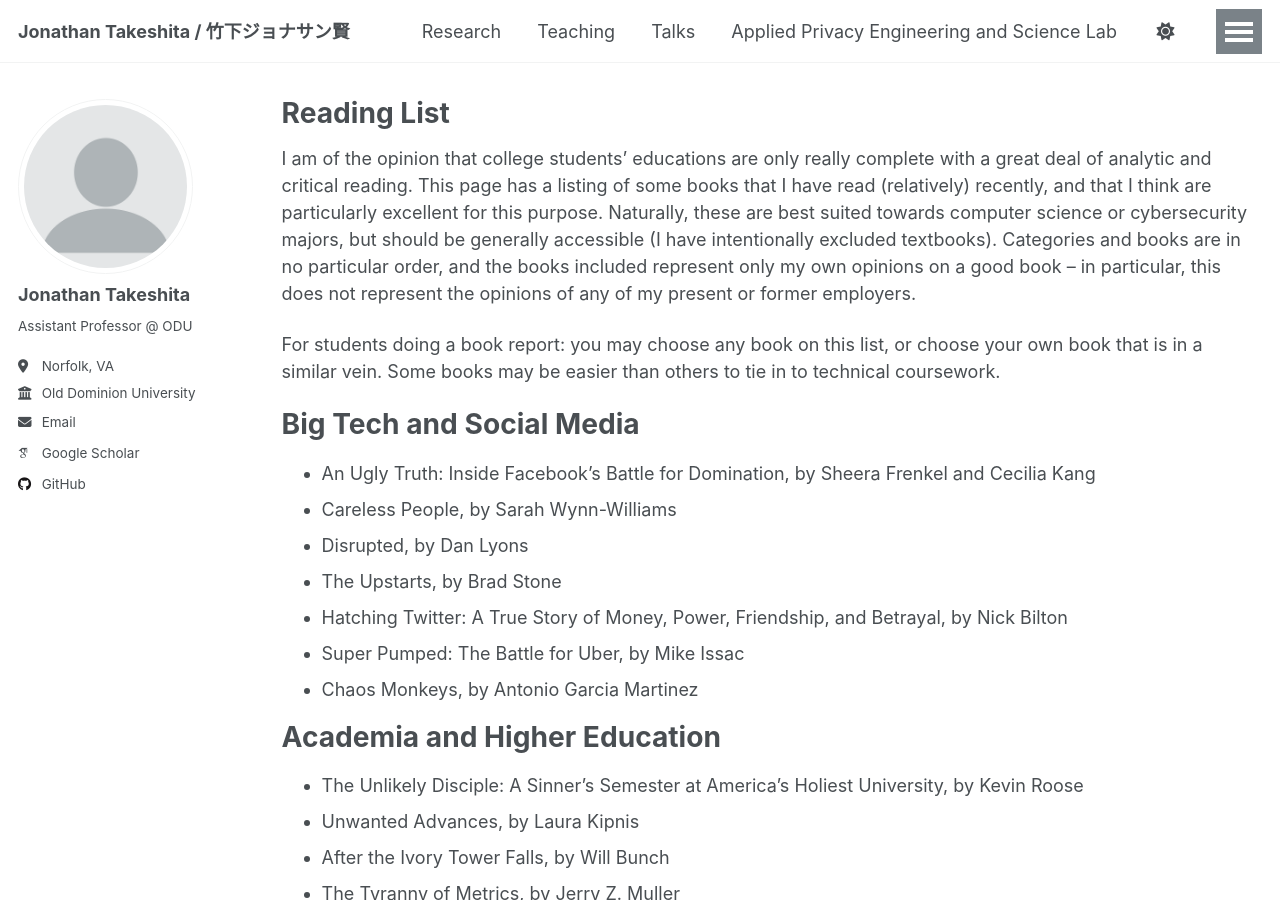
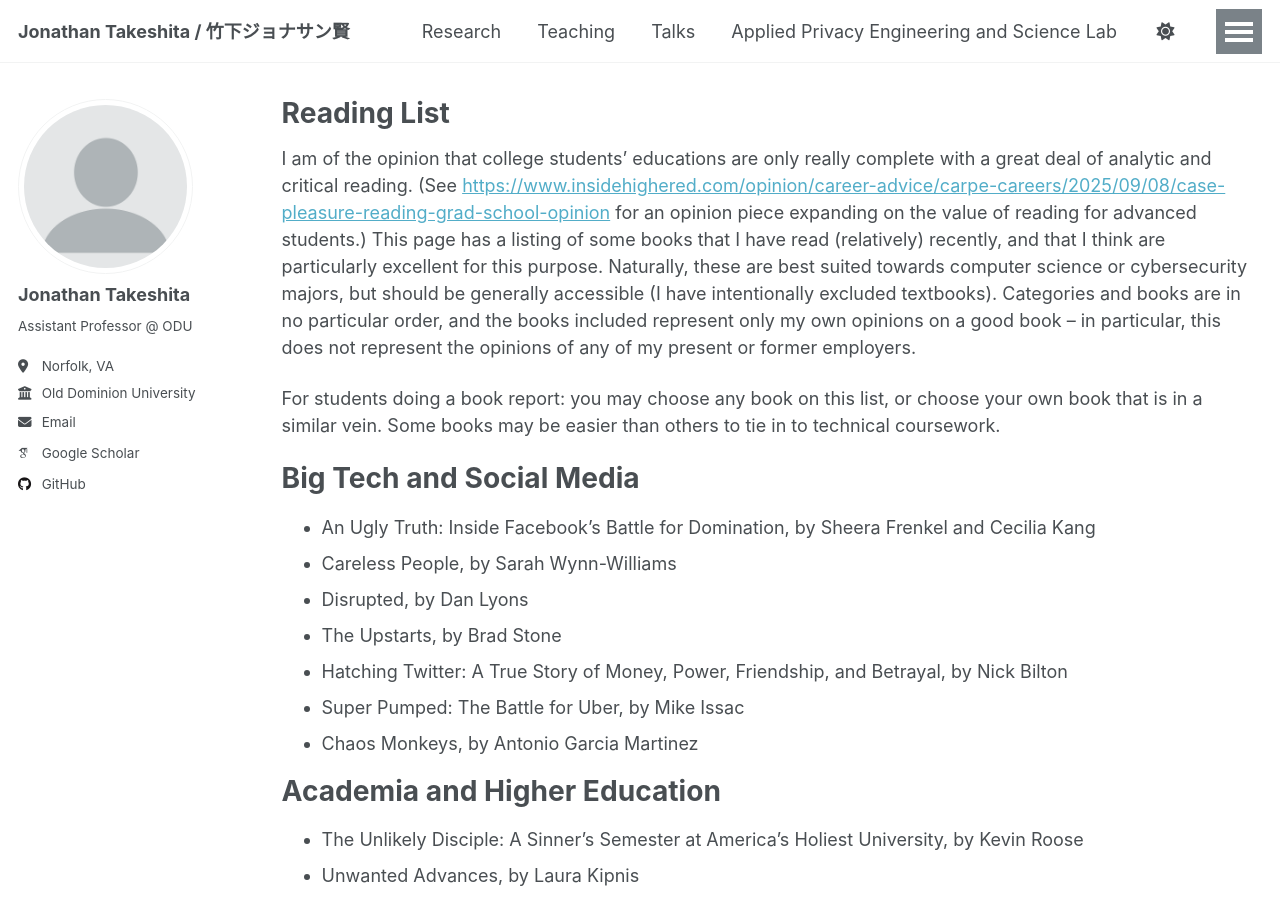
Before and after one commit to jtakeshi/jtakeshi.github.io, a Jekyll site: the page built from _pages/reading-list.md, in a window 1280 px wide and 900 px high. Built offline with Jekyll 4.4.1, drawn with Linux system fonts in a browser that asks for light colours; some web fonts are replaced; a script that is not in the unit is left out.

Commit message:
Update reading-list.md

```diff
--- a/_pages/reading-list.md
+++ b/_pages/reading-list.md
@@ -5,6 +5,7 @@ permalink: /reading-list/
 author_profile: true
 ---
 I am of the opinion that college students' educations are only really complete with a great deal of analytic and critical reading.
+(See [https://www.insidehighered.com/opinion/career-advice/carpe-careers/2025/09/08/case-pleasure-reading-grad-school-opinion](https://www.insidehighered.com/opinion/career-advice/carpe-careers/2025/09/08/case-pleasure-reading-grad-school-opinion) for an opinion piece expanding on the value of reading for advanced students.)
 This page has a listing of some books that I have read (relatively) recently, and that I think are particularly excellent for this purpose.
 Naturally, these are best suited towards computer science or cybersecurity majors, but should be generally accessible (I have intentionally excluded textbooks).
 Categories and books are in no particular order, and the books included represent only my own opinions on a good book -- in particular, this does not represent the opinions of any of my present or former employers.
```
